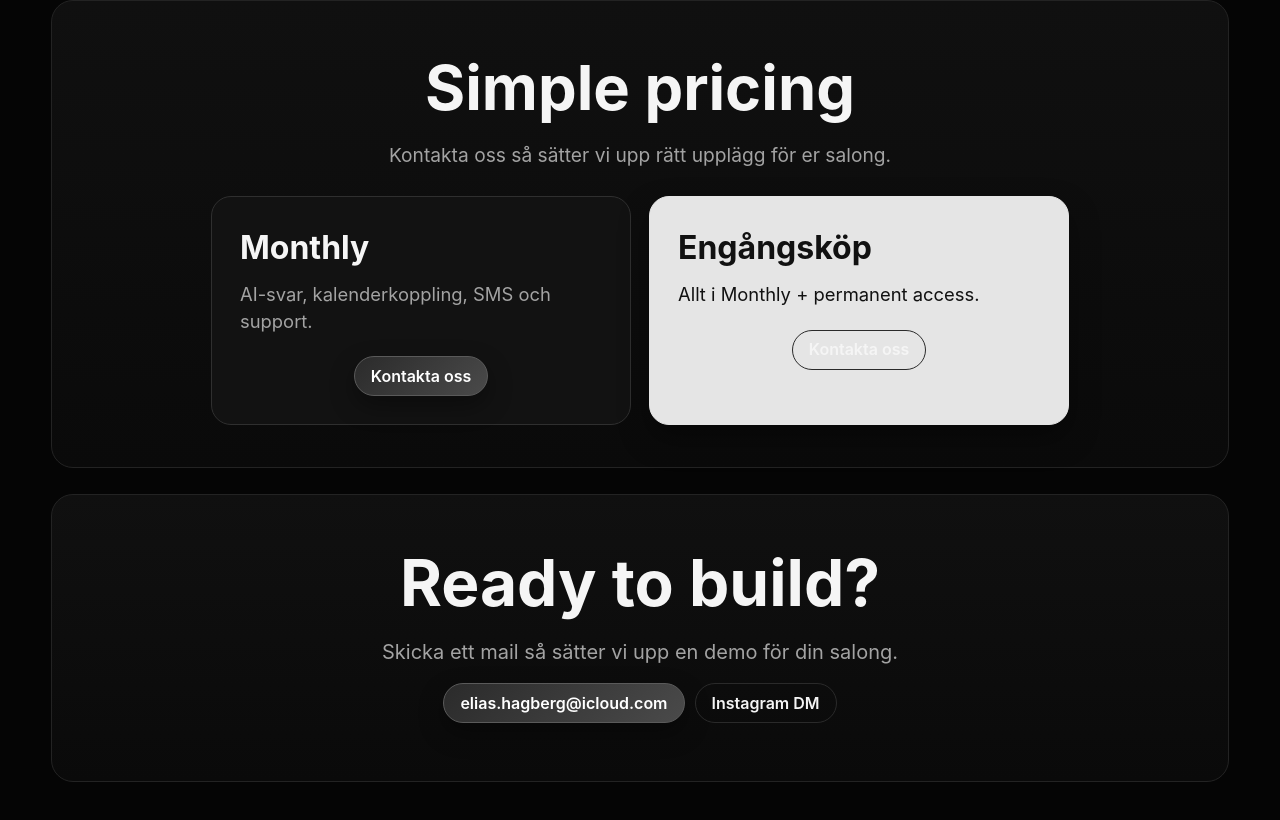
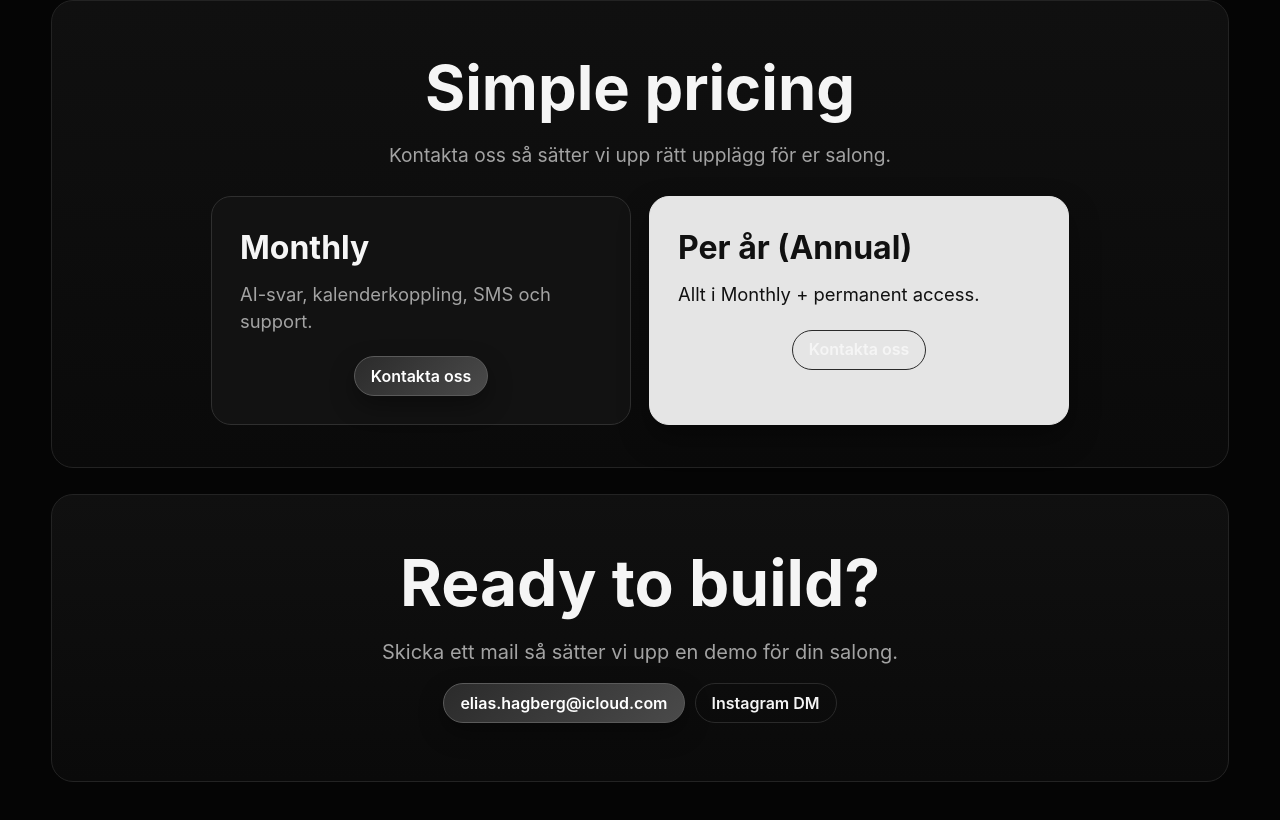
Before and after one commit to Eliasrp33/Automatedte, a website: page public/index.html in a window 1280 px wide. Shown: the part 2308-3128 px from the top of the page. Drawn offline with Linux system fonts and the light colour scheme.

Commit message:
Change one-time plan label to annual

```diff
--- a/public/index.html
+++ b/public/index.html
@@ -161,7 +161,7 @@
           </article>
 
           <article class="price-card featured">
-            <h3>Engångsköp</h3>
+            <h3>Per år (Annual)</h3>
             <p>Allt i Monthly + permanent access.</p>
             <div class="pricing-cta"><a class="btn ghost" href="mailto:elias.hagberg@icloud.com">Kontakta oss</a></div>
           </article>
```
